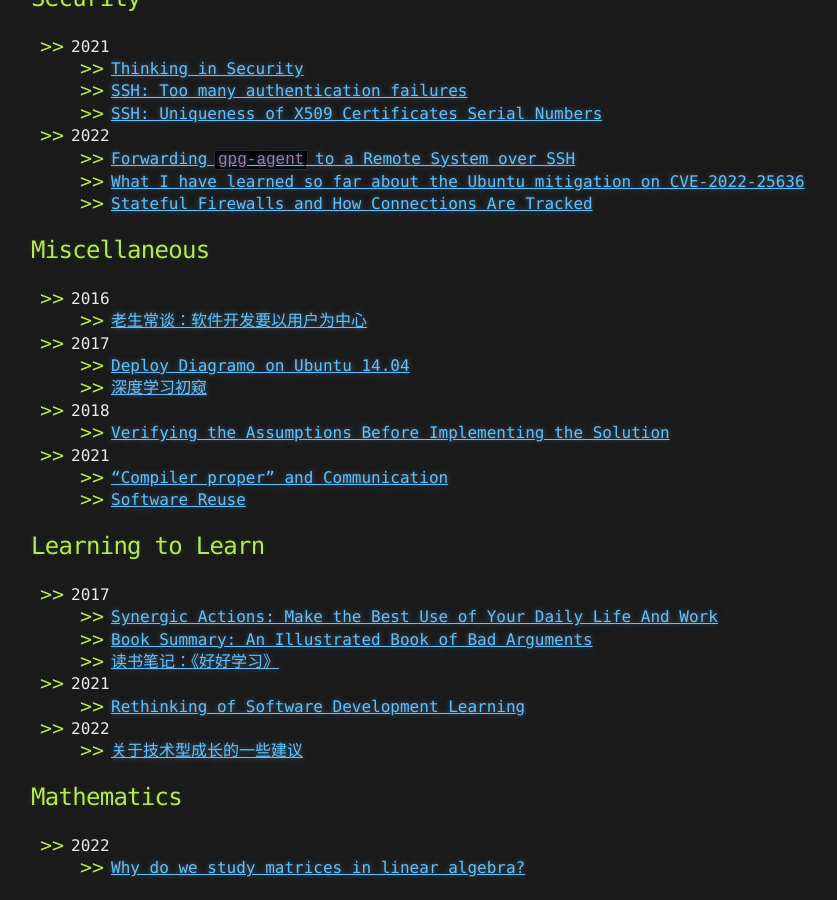
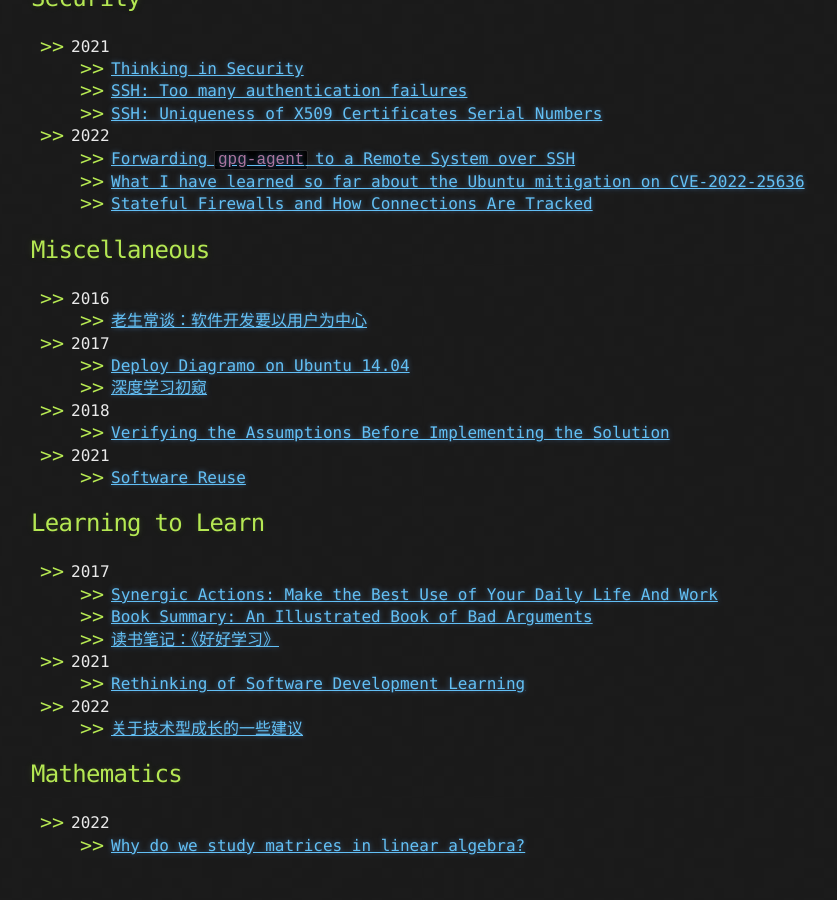
Before and after one commit to yaobinwen/yaobinwen.github.io, a Jekyll site: the page built from index.md, in a window 1280 px wide and 900 px high, scrolled down 1863 px. Shown: the whole window, without its empty margins (109-946 px from the left). Built offline with Jekyll 4.4.1, drawn with Linux system fonts in a browser that asks for light colours; our own code applies the rules of GitHub Pages for plain Markdown files; after the commit the page ends 2740 px from its top, so only the background shows below that.

Commit message:
Take down the article `"Compiler proper" and Communication`
Because I think I should blame myself for not being able to understand
the term "compiler proper."

```diff
--- a/index.md
+++ b/index.md
@@ -87,7 +87,6 @@ The articles are grouped by the main topics.
 - 2018
   - [Verifying the Assumptions Before Implementing the Solution](./_posts/2018/2018-04-05-Verify-assumptions.md)
 - 2021
-  - ["Compiler proper" and Communication](./_posts/2021/2021-10-07-Compiler-proper-and-communication.md)
   - [Software Reuse](./_posts/2021/2021-03-30-Software-reuse.md)
 
 ## Learning to Learn
```
